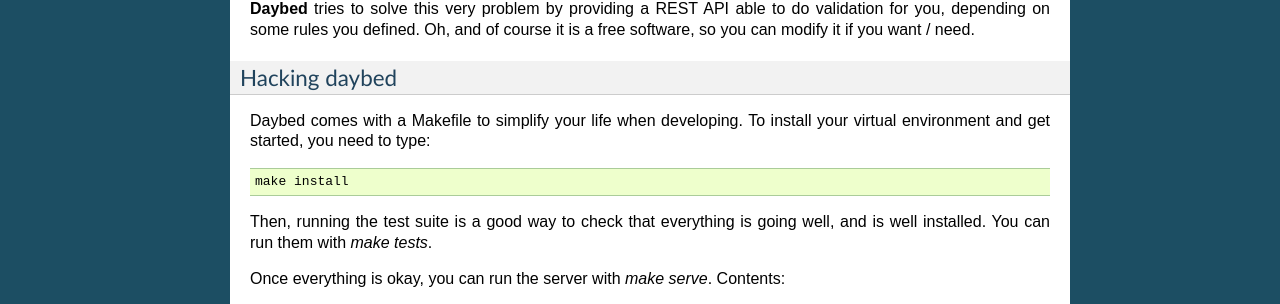
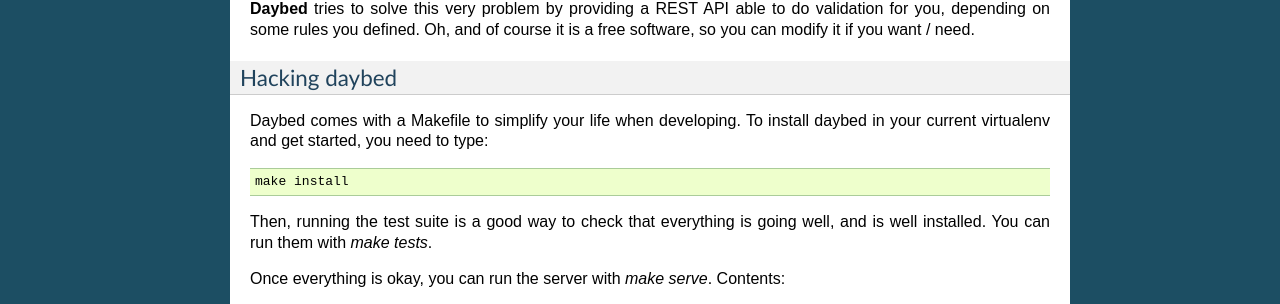
Before and after one commit to spiral-project/daybed, a Sphinx documentation site: the page built from docs/source/index.rst, in a window 1280 px wide. Shown: the part 454-758 px from the top of the page. Built offline with Sphinx 7.4.7, drawn with Linux system fonts in a browser that asks for light colours.

Commit message:
Create the venv before using the Makefile and make it use the current env.

```diff
--- a/docs/source/index.rst
+++ b/docs/source/index.rst
@@ -31,7 +31,7 @@
 --------------
 
 Daybed comes with a Makefile to simplify your life when developing. To install
-your virtual environment and get started, you need to type::
+daybed in your current virtualenv and get started, you need to type::
 
     make install
 
```
Also changed, not shown: 1 other file.
